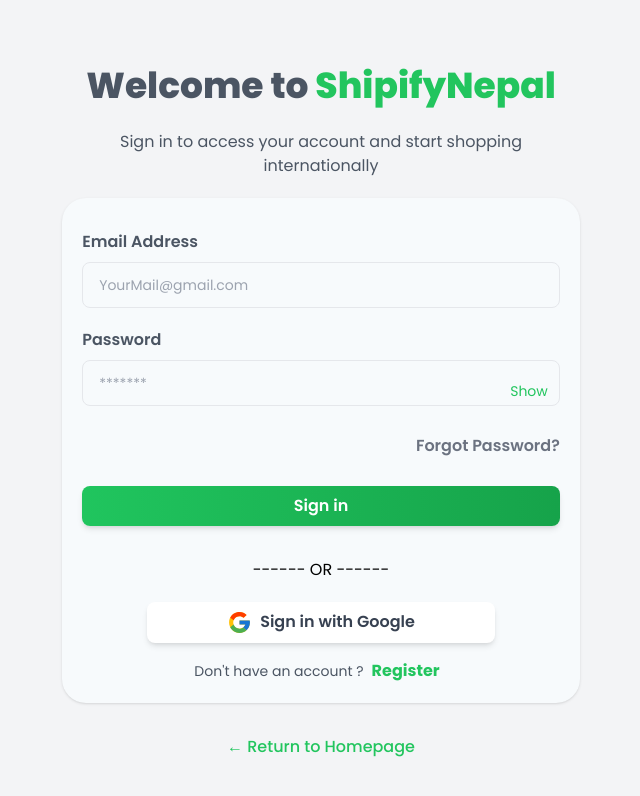
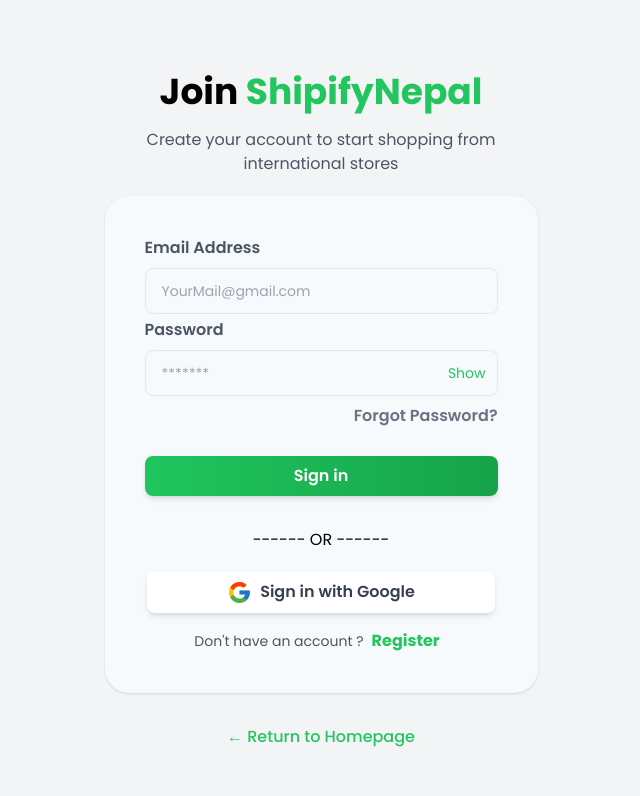
Before and after one commit to Aadityadav191/ZeenoPay-Nepal-, a React (Vite) app: page /login in a window 1280 px wide. Shown: the top 796 px of the page, without its empty margins (319-959 px from the left). Built offline with nearby package versions, Linux system fonts and the light colour scheme.

Commit message:
Feat: Added AuthLayout

```diff
--- a/src/Components/Common/Navbar.jsx
+++ b/src/Components/Common/Navbar.jsx
@@ -1,7 +1,7 @@
 import React, { useState } from "react";
 import { NavLink } from "react-router-dom";
 import Logo from "../../assets/Logo.jpeg";
-import { Moon, SunMoon } from "lucide-react";
+import { Moon, Sun } from "lucide-react";
 
 
 
@@ -147,7 +147,7 @@
               </button>
             </NavLink>
             <button onClick={handleTheme} className="px-6 py-2.5 text-sm font-semibold text-gray-700 border border-gray-200 rounded-xl hover:border-gray-400 hover:text-gray-900 transition duration-300">
-                {theme ? <SunMoon size={18} /> : <Moon size={18} />}
+                {theme ? <Sun size={18} /> : <Moon size={18} />}
               </button>
           </div>
 
--- a/src/Components/Forms/LoginForms.jsx
+++ b/src/Components/Forms/LoginForms.jsx
@@ -54,7 +54,7 @@
   };
 
   const getInputClass = (fieldName) => {
-    return `border rounded-lg px-4 py-3 mt-1 mb-5 text-sm w-full focus:ring-2 bg-[#f7fafc] outline-none transition-all ${
+    return `border rounded-lg px-4 py-3 mt-1 mb-1 text-sm w-full focus:ring-2 bg-[#f7fafc] outline-none transition-all ${
       errors[fieldName]
         ? "border-red-500 focus:border-red-500 focus:ring-red-200"
         : "border-gray-200 focus:border-green-500 focus:ring-green-500"
@@ -64,20 +64,12 @@
   return (
     <>
       <form onSubmit={handleSubmit}>
-        <div className="relative py-2 sm:max-w-xl sm:mx-auto">
-          <div>
-            <h1 className="text-center  text-4xl font-extrabold text-gray-600 m-6">
-              Welcome to <span className="text-green-500">ShipifyNepal</span>
-            </h1>
-            <p className=" text-center text-gray-600 mb-5 max-w-lg mx-auto">
-              Sign in to access your account and start shopping internationally
-            </p>
-          </div>
-          <div className="relative px-4 py-5 bg-[#f7fafc] mx-5 md:mx-0 shadow rounded-3xl sm:p-5">
+        <div className="relative sm:max-w-xl sm:mx-auto">
+          <div className="relative px-4 py-5 bg-[#f7fafc] mx-8 md:mx-0 shadow rounded-3xl sm:p-10">
             <div>
-              <div className="mt-3 text-left">
+              <div className="text-left">
                 <label
-                  className="font-semibold text-l text-gray-600 pb-1 block text-left"
+                  className="font-semibold text-l text-gray-600 pb-1 block text-left "
                   htmlFor="email"
                 >
                   Email Address
@@ -92,18 +84,18 @@
                 />
 
                 {errors.email && (
-                  <p className="text-left text-red-500 text-xs mt-1 ml-2 mb-4">
+                  <p className="text-left text-red-500 text-xs  ml-2 mb-4">
                     {errors.email}
                   </p>
                 )}
 
                 <label
-                  className="font-semibold text-l text-gray-600 pb-1 block text-left"
+                  className="font-semibold text-l text-gray-600 pb-1 block text-left mb"
                   htmlFor="password"
                 >
                   Password
                 </label>
-                <div className="relative mb-2">
+                <div className="relative mb-1">
                   <input
                     className={`${getInputClass("password")} pr-16`}
                     type={showpassword ? "text" : "password"}
@@ -122,7 +114,7 @@
                   </button>
                 </div>
                 {errors.password && (
-                  <p className="text-left text-red-500 text-xs mt-1 ml-2 mb-4">
+                  <p className="text-left text-red-500 text-xs  ml-2">
                     {errors.password}
                   </p>
                 )}
--- a/src/Components/Forms/SignUpForm.jsx
+++ b/src/Components/Forms/SignUpForm.jsx
@@ -97,20 +97,10 @@
   return (
     <>
       <form onSubmit={handleSubmit}>
-        <div className="relative py-3 sm:max-w-xl sm:mx-auto">
-
-           <div className=" mx-auto mt-5">
-              <h1 className="font-bold text-4xl text-center mb-4 ">
-                Join <span className="text-green-500"> ShipifyNepal</span>
-              </h1>
-              <p className="text-center text-gray-600 mb-5 max-w-md ">
-               Create your account to start shopping from international stores
-              </p>
-            </div>
+        <div className="relative sm:max-w-xl sm:mx-auto">
           <div className="relative px-4 py-5 bg-[#f7fafc] mx-8 md:mx-0 shadow rounded-3xl sm:p-10">
-
             <div>
-              <div className="mt-5">
+              <div >
                 <label
                   className="font-semibold text-l text-gray-600 pb-1 block text-left"
                   htmlFor="fullName"
--- a/src/Components/OrderCard.jsx
+++ b/src/Components/OrderCard.jsx
@@ -14,7 +14,7 @@
   ];
 
   return (
-    <div className="min-h-20 bg-gray-50 flex items-center justify-center p-4 ">
+    <div className="flex items-center justify-center p-4 ">
       <div className="w-full max-w-6xl bg-white rounded-3xl shadow-2xl border border-gray-100 p-8 md:p-12 ">
         {/* Header */}
         <div className="mb-5 text-left">
--- a/src/Pages/Home.jsx
+++ b/src/Pages/Home.jsx
@@ -25,8 +25,8 @@
 
   return (
     <>
-      <main className="min-h-screen  overflow-x-hidden">
-        <section className="flex flex-col items-center justify-center px-6 py-10 text-center md:py-23 bg-[#f9fafb] relative overflow-x-hidden">
+      <main className="min-h-screen  overflow-x-hidden bg-gradient-to-br from-[#fcfefd] to-[#dde6e1]">
+        <section className="flex flex-col items-center justify-center px-6 py-10 text-center md:py-23   relative overflow-x-hidden">
           <motion.div initial="hidden" animate="visible" variants={fadeInUp}>
             <motion.span
               initial={{ opacity: 0, y: -20 }}
@@ -93,7 +93,7 @@
 
         </section>
         <Bgicons className="absolute top-20 left-20 w-10 text-green-200 opacity-40 animate-floatSlow" />
-        <section className="bg-gray-50 py-10 px-4 ">
+        <section className=" py-10 px-4 ">
           <div className="max-w-6xl mx-auto grid grid-cols-1 md:grid-cols-3 gap-6 mb-5">
             {/* Fast Delivery Card */}
             <div className="group bg-white p-6 rounded-[24px] shadow-xl border border-gray-100 flex flex-col items-start transition-all duration-300 hover:-translate-y-1 hover:shadow-md cursor-pointer">
@@ -145,7 +145,7 @@
           </motion.button>
         </section>
         <Bgicons className="absolute bottom-20 right-72 w-28 text-green-200 opacity-20 animate-floatFast"  />
-        <section className="px-6 py-10 text-white text-center bg-[#f9fafb] relative overflow-x-hidden">
+        <section className="px-6 py-10 text-white text-center   relative overflow-x-hidden">
           <Testimonials />
         </section>
         <Bgicons className="absolute top-20 left-20 w-10 text-green-200 opacity-40 animate-floatSlow" />
--- a/src/Pages/Login.jsx
+++ b/src/Pages/Login.jsx
@@ -4,7 +4,7 @@
 export default function Login() {
   return (
     <>
-      <div className="min-h-screen flex items-center justify-center bg-gray-100">
+      <div>
         <LoginForms/>
       </div>
     </>
--- a/src/Pages/SignUp.jsx
+++ b/src/Pages/SignUp.jsx
@@ -3,7 +3,7 @@
 export default function SignUp() {
   return (
     <>
-      <div className="min-h-screen flex items-center justify-center bg-gray-100">
+      <div >
          <SignUpForm/>
       </div>
     </>
--- /dev/null
+++ b/src/layouts/AuthLayout.jsx
@@ -0,0 +1,20 @@
+import React from "react";
+import { Outlet } from "react-router-dom";
+
+export default function AuthLayout() {
+  return (
+    <>
+      <div className="flex flex-col items-center justify-center min-h-screen bg-gray-100">
+        <div className=" mx-auto mt-5">
+          <h1 className="font-bold text-4xl text-center mb-4 ">
+            Join <span className="text-green-500"> ShipifyNepal</span>
+          </h1>
+          <p className="text-center text-gray-600  max-w-md  mb-5">
+            Create your account to start shopping from international stores
+          </p>
+        </div>
+        <Outlet />
+      </div>
+    </>
+  );
+}
--- a/src/router/AppRouter.jsx
+++ b/src/router/AppRouter.jsx
@@ -1,6 +1,7 @@
 import React from "react";
 import { BrowserRouter, Routes, Route } from "react-router-dom";
 import MainLayout from "../layouts/MainLayout";
+import AuthLayout from "../layouts/AuthLayout";
 import Home from "../Pages/Home";
 import Contact from "../Pages/Contact";
 import Blog from "../Pages/Blog";
@@ -15,8 +16,9 @@
 import ReportProblem from "../Pages/Report_Problem";
 import Createorder from "../Pages/Createorder";
 import Calculator from "../Pages/Calculator";
-import Guides from '../Pages/Guides';
-import Recommended from '../Pages/Recommended';
+import Guides from "../Pages/Guides";
+import Recommended from "../Pages/Recommended";
+
 
 export default function AppRouter() {
   return (
@@ -32,17 +34,19 @@
           <Route path="/FAQ" element={<FAQ />} />
           <Route path="/terms-of-use" element={<Terms_privacy />} />
           <Route path="/return-refunds" element={<RefundPage />} />
-          <Route path="/Calculator" element={<Calculator/>} />
+          <Route path="/Calculator" element={<Calculator />} />
           <Route path="/Report a Problem" element={<ReportProblem />} />
-          <Route path="/create-order" element={<Createorder/>}/>
-          <Route path="/Guides" element={<Guides/>}/>
+          <Route path="/create-order" element={<Createorder />} />
+          <Route path="/Guides" element={<Guides />} />
           <Route path="/recommended" element={<Recommended />} />
         </Route>
 
         {/* Pages WITHOUT Navbar & Footer */}
-        <Route path="/login" element={<Login />} />
-        <Route path="/signup" element={<SignUp />} />
-        <Route path="*" element={<NotFound />} />
+        <Route element={<AuthLayout />}>
+          <Route path="/login" element={<Login />} />
+          <Route path="/signup" element={<SignUp />} />
+          <Route path="*" element={<NotFound />} />
+        </Route>
       </Routes>
     </BrowserRouter>
   );
```
